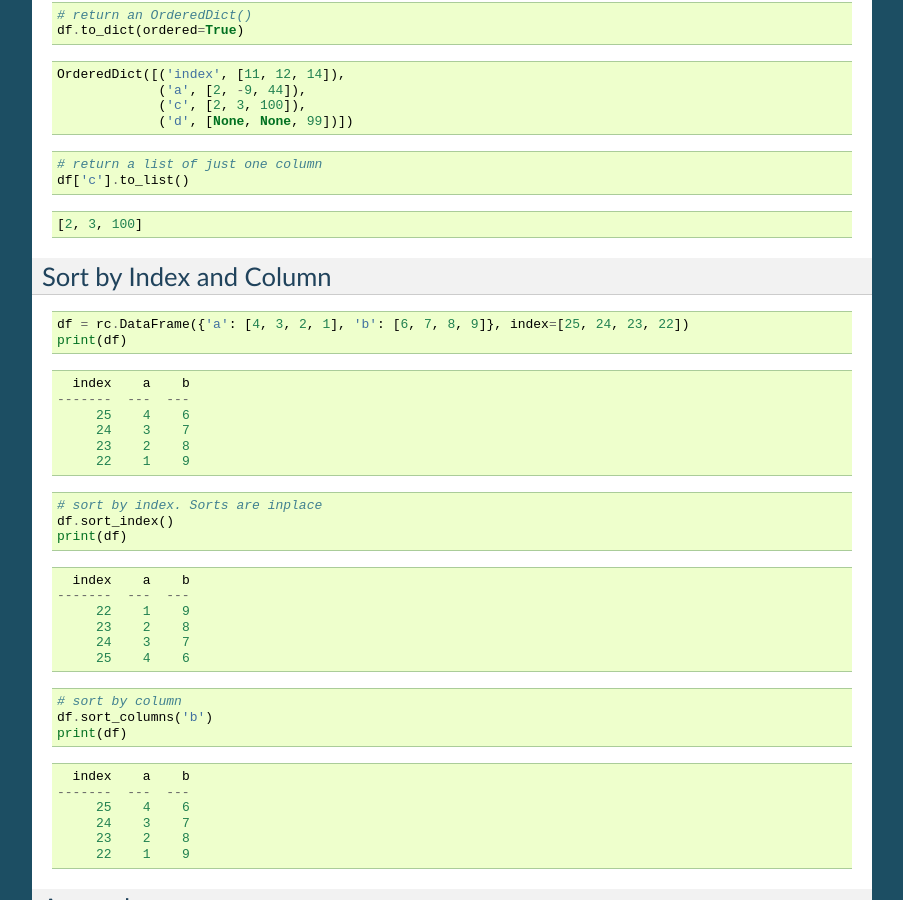
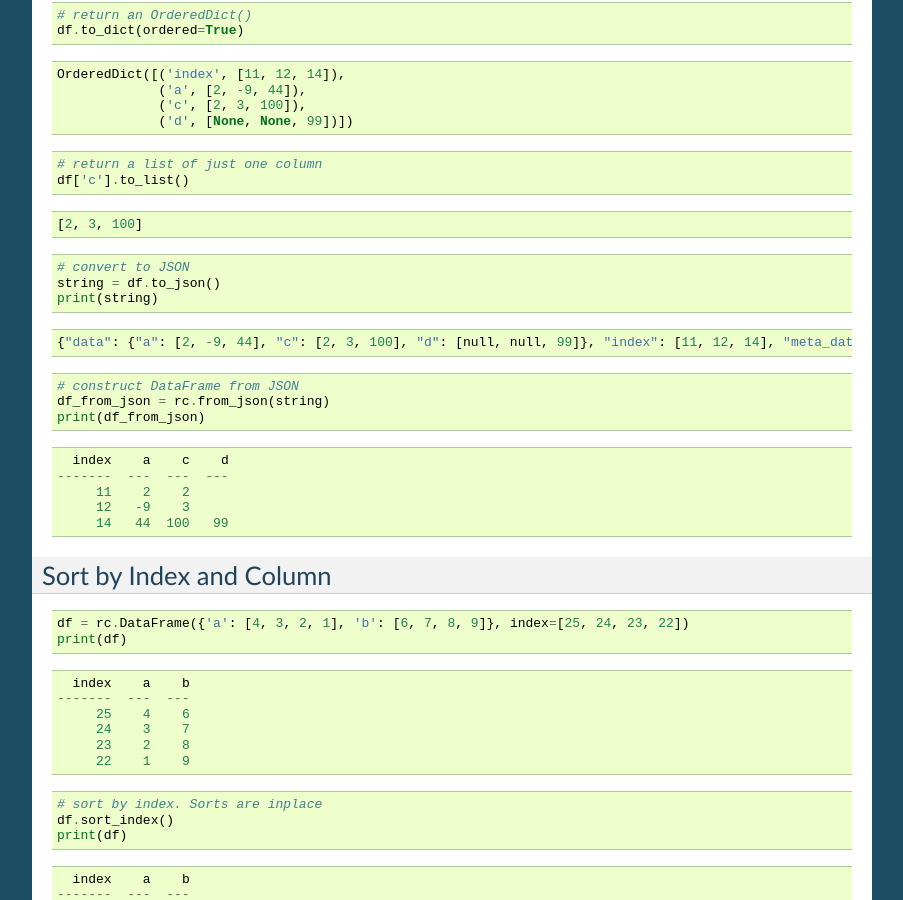
Before and after one commit to rsheftel/raccoon, a Sphinx documentation site: the page built from docs/usage.rst, in a window 1280 px wide and 900 px high, scrolled down 6583 px. Shown: the whole window, without its empty margins (198-1101 px from the left). Built offline with Sphinx 7.4.7, drawn with Linux system fonts in a browser that asks for light colours; some of the changed text lies outside the part shown.

Commit message:
Added JSON serialize/deserialize functions to_json() and from_json()

```diff
--- a/docs/conf.py
+++ b/docs/conf.py
@@ -54,9 +54,9 @@ copyright = '2016, Ryan Sheftel'
 # built documents.
 #
 # The short X.Y version.
-version = '1.1.7'
+version = '1.1.8'
 # The full version, including alpha/beta/rc tags.
-release = '1.1.7'
+release = '1.1.8'
 
 # generate docstring for __init__
 autoclass_content = 'both'
--- a/docs/index.rst
+++ b/docs/index.rst
@@ -103,6 +103,10 @@ Updates
 ~~~~~
 - Added reset_index() method
 
+1.1.8
+~~~~~
+- Added methods to serialize and deserialize to JSON
+
 Contents
 --------
 .. toctree::
--- a/docs/usage.rst
+++ b/docs/usage.rst
@@ -654,6 +654,34 @@ Convert
 
 
 
+.. code:: python
+
+    # convert to JSON
+    string = df.to_json()
+    print(string)
+
+
+.. parsed-literal::
+
+    {"data": {"a": [2, -9, 44], "c": [2, 3, 100], "d": [null, null, 99]}, "index": [11, 12, 14], "meta_data": {"index_name": "index", "columns": ["a", "c", "d"], "sorted": false, "use_blist": false}}
+
+
+.. code:: python
+
+    # construct DataFrame from JSON
+    df_from_json = rc.from_json(string)
+    print(df_from_json)
+
+
+.. parsed-literal::
+
+      index    a    c    d
+    -------  ---  ---  ---
+         11    2    2
+         12   -9    3
+         14   44  100   99
+
+
 Sort by Index and Column
 ------------------------
 
--- a/raccoon/__init__.py
+++ b/raccoon/__init__.py
@@ -1,3 +1,3 @@
 
-__version__ = "1.1.7"
-from .dataframe import DataFrame
+__version__ = "1.1.8"
+from .dataframe import DataFrame, from_json
--- a/setup.py
+++ b/setup.py
@@ -18,7 +18,7 @@ with open(path.join(here, 'README.rst'), encoding='utf-8') as f:
 
 setup(
     name='raccoon',
-    version='1.1.7',
+    version='1.1.8',
 
     description='Python DataFrame with fast insert and appends',
     long_description=long_description,
```
Also changed, not shown: other parts of docs/usage.rst (+5 -5 lines), 3 other files.
